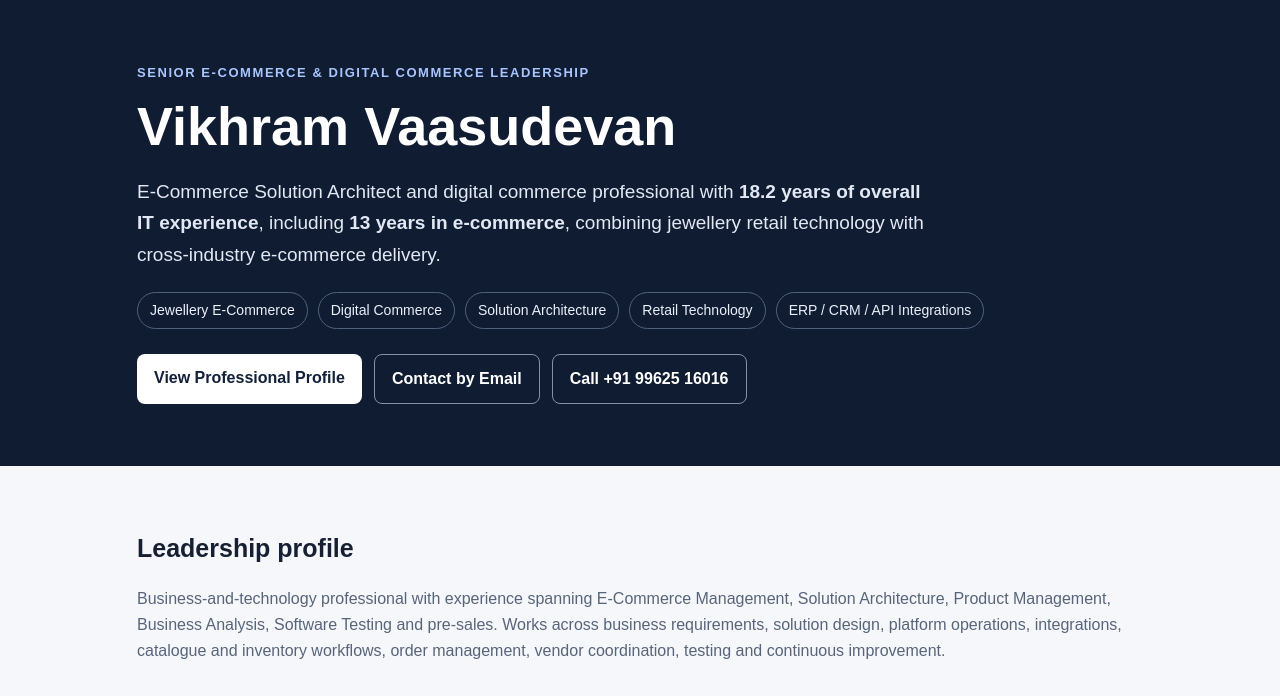
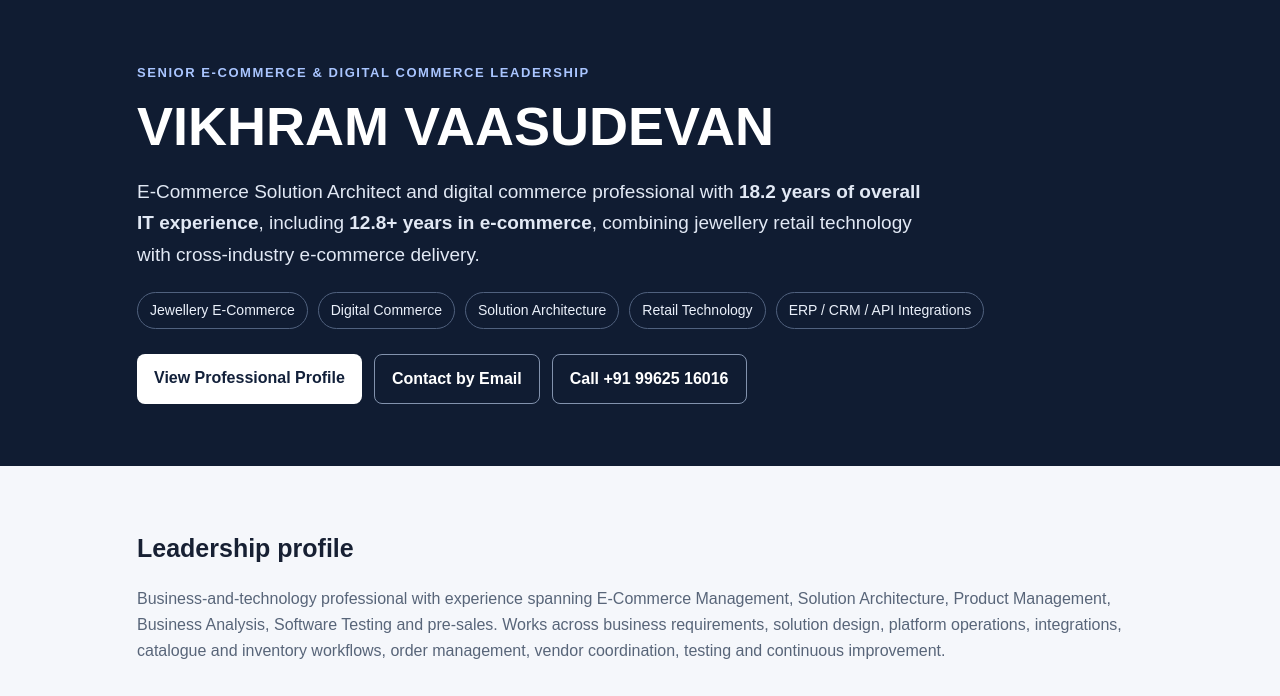
Before and after one commit to share2vikhram-tech/share2vikhram-tech.github.io, a plain HTML site: page index.html in a window 1280 px wide. Shown: the top 696 px of the page. Drawn offline with Linux system fonts and the light colour scheme.

Commit message:
Align public portfolio with supplied resume experience figures

```diff
--- a/index.html
+++ b/index.html
@@ -3,14 +3,14 @@
 <head>
 <meta charset="utf-8">
 <meta name="viewport" content="width=device-width, initial-scale=1">
-<title>Vikhram Vaasudevan | Senior E-Commerce & Digital Commerce Leader</title>
-<meta name="description" content="Vikhram Vaasudevan is an e-commerce and technology professional with 18.2 years of IT experience and 13 years in e-commerce, jewellery retail technology, Magento, Shopify, Zoho Commerce, ERP and integrations.">
-<meta name="keywords" content="Vikhram Vaasudevan, Senior E-Commerce Manager, AGM E-Commerce, DGM E-Commerce, General Manager E-Commerce, VP Digital Commerce, Jewellery E-Commerce, E-Commerce Solution Architect, Magento, Shopify, Zoho Commerce, ERP CRM Integration">
-<meta name="author" content="Vikhram Vaasudevan">
+<title>VIKHRAM VAASUDEVAN | Senior E-Commerce & Digital Commerce Leader</title>
+<meta name="description" content="VIKHRAM VAASUDEVAN is an e-commerce and technology professional with 18.2 years of IT experience and 12.8+ years in e-commerce, jewellery retail technology, Magento, Shopify, Zoho Commerce, ERP and integrations.">
+<meta name="keywords" content="VIKHRAM VAASUDEVAN, Senior E-Commerce Manager, AGM E-Commerce, DGM E-Commerce, General Manager E-Commerce, VP Digital Commerce, Jewellery E-Commerce, E-Commerce Solution Architect, Magento, Shopify, Zoho Commerce, ERP CRM Integration">
+<meta name="author" content="VIKHRAM VAASUDEVAN">
 <meta name="robots" content="index,follow,max-image-preview:large">
 <meta property="og:type" content="profile">
-<meta property="og:title" content="Vikhram Vaasudevan | E-Commerce Leadership">
-<meta property="og:description" content="18.2 years IT experience | 13 years e-commerce | Jewellery and cross-industry digital commerce">
+<meta property="og:title" content="VIKHRAM VAASUDEVAN | E-Commerce Leadership">
+<meta property="og:description" content="18.2 years IT experience | 12.8+ years e-commerce | Jewellery and cross-industry digital commerce">
 <meta property="og:url" content="https://share2vikhram-tech.github.io/">
 <link rel="canonical" href="https://share2vikhram-tech.github.io/">
 <style>
@@ -21,8 +21,8 @@
 <body>
 <header class="hero"><div class="wrap">
 <div class="eyebrow">Senior E-Commerce & Digital Commerce Leadership</div>
-<h1>Vikhram Vaasudevan</h1>
-<p class="lead">E-Commerce Solution Architect and digital commerce professional with <strong>18.2 years of overall IT experience</strong>, including <strong>13 years in e-commerce</strong>, combining jewellery retail technology with cross-industry e-commerce delivery.</p>
+<h1>VIKHRAM VAASUDEVAN</h1>
+<p class="lead">E-Commerce Solution Architect and digital commerce professional with <strong>18.2 years of overall IT experience</strong>, including <strong>12.8+ years in e-commerce</strong>, combining jewellery retail technology with cross-industry e-commerce delivery.</p>
 <div class="pills"><span class="pill">Jewellery E-Commerce</span><span class="pill">Digital Commerce</span><span class="pill">Solution Architecture</span><span class="pill">Retail Technology</span><span class="pill">ERP / CRM / API Integrations</span></div>
 <div class="actions"><a class="btn" href="resume.html">View Professional Profile</a><a class="btn secondary" href="mailto:share2vikhram@gmail.com">Contact by Email</a><a class="btn secondary" href="tel:+919962516016">Call +91 99625 16016</a></div>
 </div></header>
@@ -43,6 +43,6 @@
 <div class="card"><h3>Additional cross-industry exposure</h3><p class="muted">Enterprise web applications, food and restaurant e-commerce, consumer services, travel, logistics, CRM and ERP-related projects, including work involving Murugappa, Papa John's and Naturals.</p></div>
 </div></section>
 <section class="contact"><h2>Recruiter and employer enquiries</h2><p>Open to senior e-commerce and digital commerce leadership opportunities in jewellery and other industries. Compensation is negotiable based on role, scope, location and overall opportunity. Open to international relocation.</p><p><strong>Email:</strong> <a href="mailto:share2vikhram@gmail.com">share2vikhram@gmail.com</a><br><strong>Mobile:</strong> <a href="tel:+919962516016">+91 99625 16016</a><br><strong>Location:</strong> Chennai, Tamil Nadu, India</p><p><a href="resume.html">Read the detailed professional profile →</a></p></section>
-<footer class="footer">© <span id="year">2026</span> Vikhram Vaasudevan · Senior E-Commerce & Digital Commerce Leadership</footer>
+<footer class="footer">© <span id="year">2026</span> VIKHRAM VAASUDEVAN · Senior E-Commerce & Digital Commerce Leadership</footer>
 </main>
 </body></html>
```
